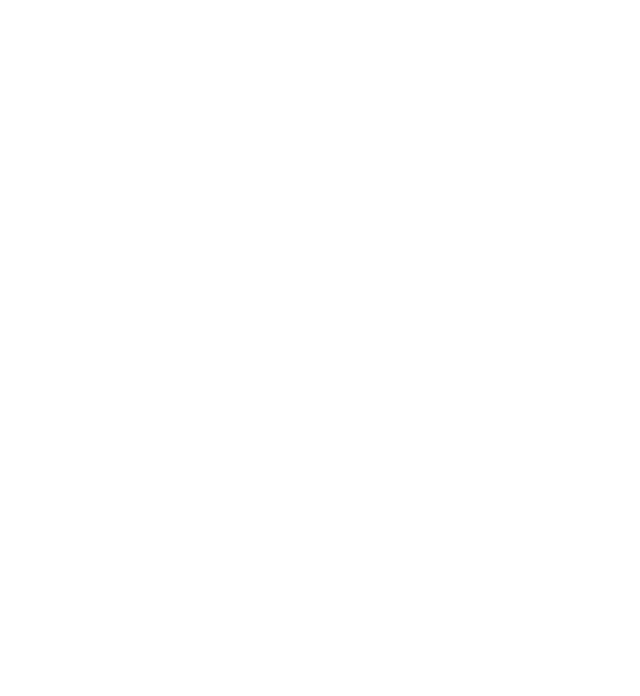
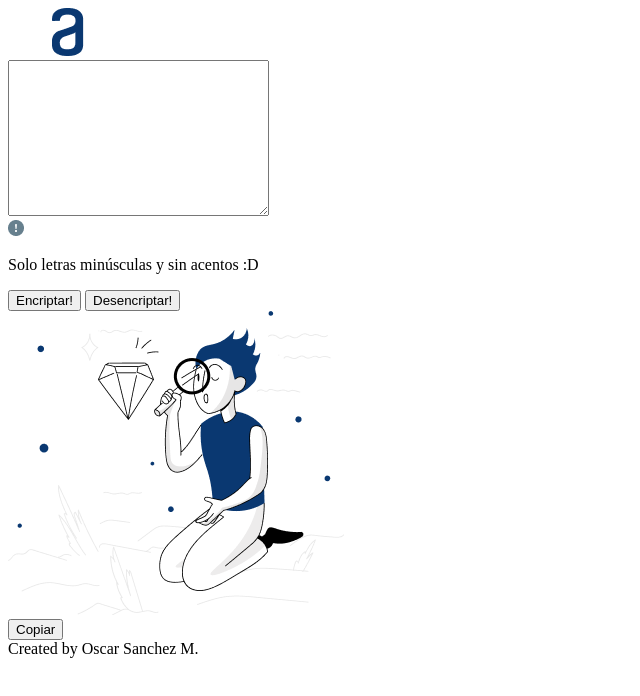
Before and after one commit to OscarMiralrio/Alura-Encriptador-de-texto, a plain HTML site: page index.html in a window 1280 px wide. Shown: the whole page, without its empty margins (0-640 px from the left). Drawn offline with Linux system fonts and the light colour scheme.

Commit message:
Elementos de la pagina

```diff
--- a/index.html
+++ b/index.html
@@ -7,6 +7,34 @@
     <title>Alura | Encriptador de Texto</title>
 </head>
 <body>
-
+    <main>
+        <section>
+            <img src="img/Logo-1.png" alt="Alura Logo" >
+        </section>
+        <section>
+            <textarea name="" id="" cols="30" rows="10"></textarea>
+        </section>
+        <section>
+            <div>
+                <img src="img/bi_exclamation-circle-fill-1.png" alt="Signo de exclamacion" >
+                <p>Solo letras min&uacute;sculas y sin acentos :D</p>
+            </div>
+            <div>
+                <button type="button">Encriptar!</button>
+                <button type="button">Desencriptar!</button>
+            </div>
+        </section>
+        <aside>
+            <div>
+                <img src="img/Muñeco.png" alt="Alura muñeco" >
+            </div>
+            <div>
+                <button type="button">Copiar</button>
+            </div>
+        </aside>
+    </main>
+    <footer>
+        Created by Oscar Sanchez M.
+    </footer>
 </body>
 </html>
```
